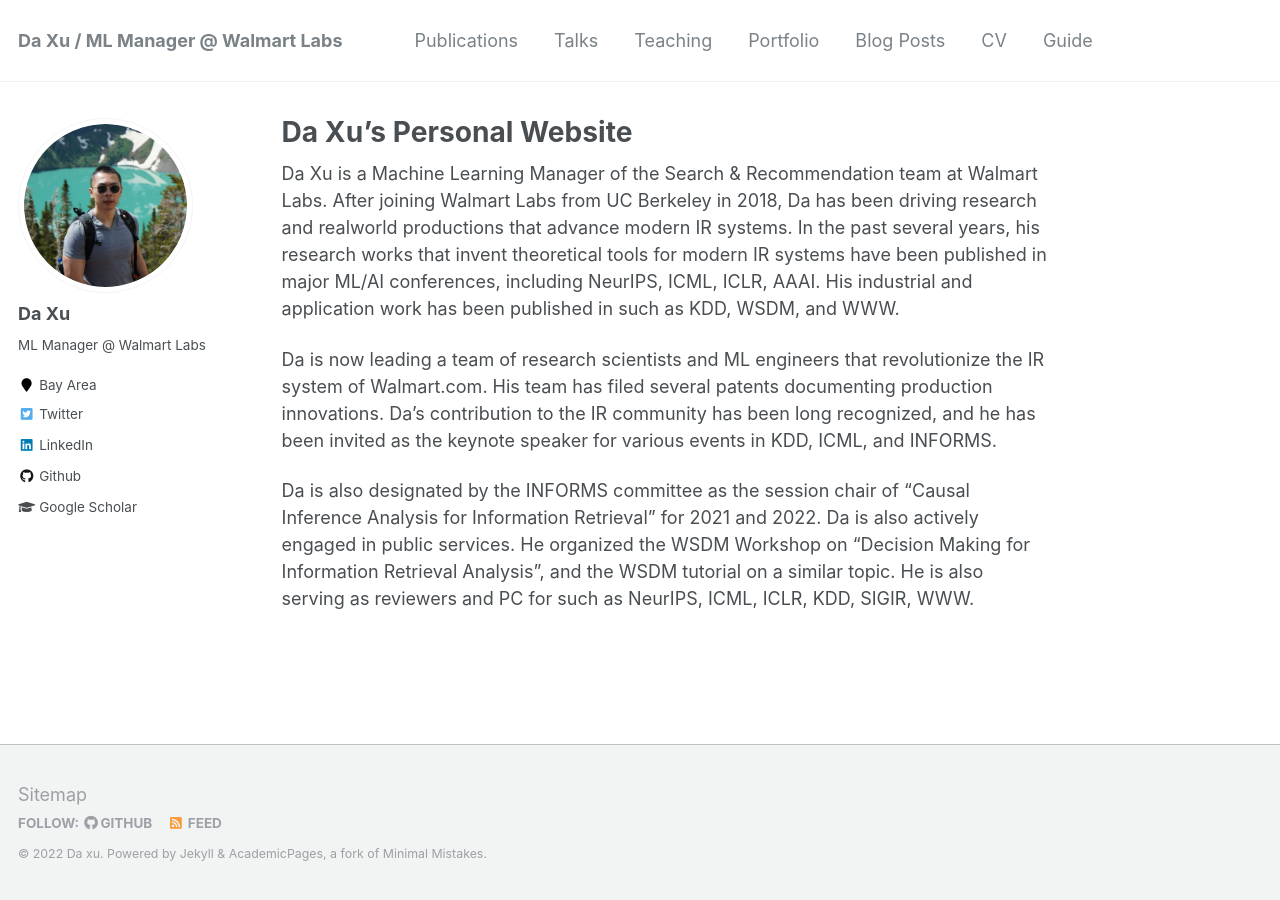
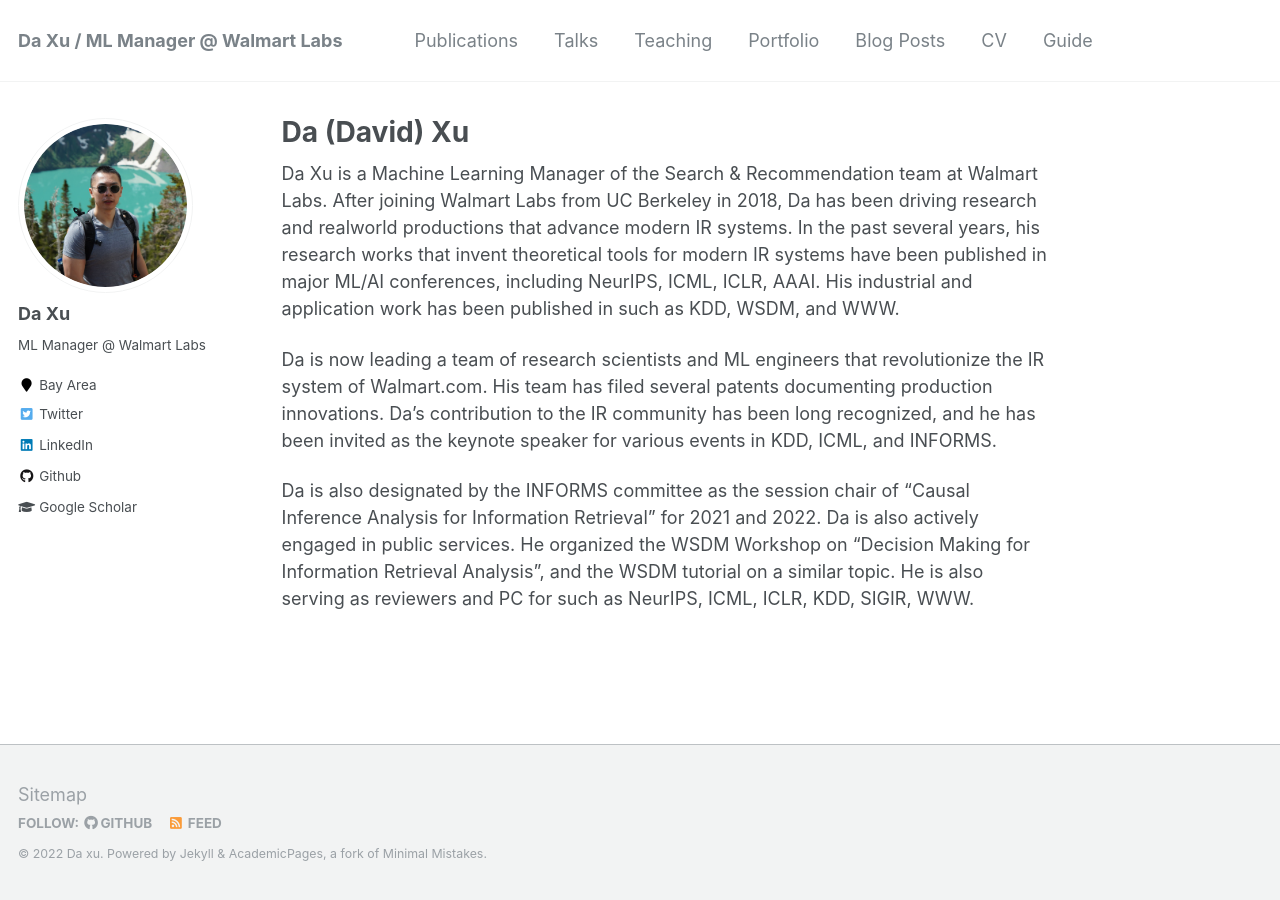
Before and after one commit to daxu5180/daxu5180.github.io, a Jekyll site: the page built from _pages/about.md, in a window 1280 px wide. Built offline with Jekyll 4.4.1, drawn with Linux system fonts in a browser that asks for light colours.

Commit message:
front page name

```diff
--- a/_pages/about.md
+++ b/_pages/about.md
@@ -1,6 +1,6 @@
 ---
 permalink: /
-title: "Da Xu's Personal Website"
+title: "Da (David) Xu"
 excerpt: "About me"
 author_profile: true
 redirect_from:
```
